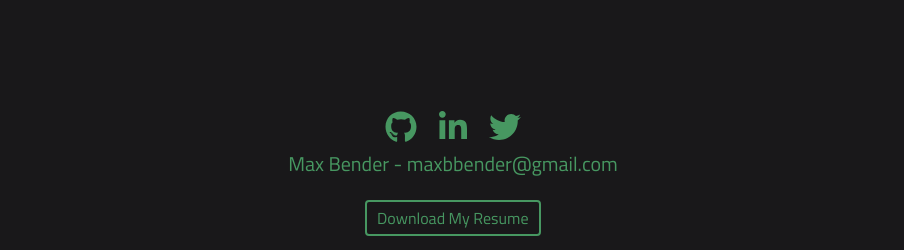
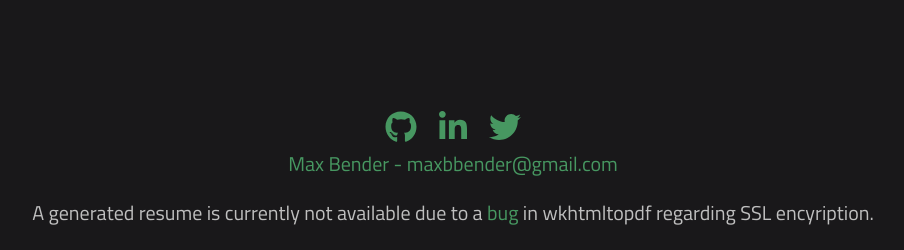
Before and after one commit to b3nd3r-dev/mb-resume, a Python web app: template app/templates/contact.html in a window 1280 px wide. Shown: the part 684-934 px from the top of the page, without its empty margins (187-1091 px from the left). After the commit the page ends 909 px from the top, so only its background shows below. Run offline with Jinja, Linux system fonts and the light colour scheme; the template is opened without the code that fills it, so the values that code supplies are empty; some libraries are stand-ins or nearby versions.

Commit message:
footer-noresume

```diff
--- a/app/templates/footer-base.html
+++ b/app/templates/footer-base.html
@@ -14,9 +14,11 @@
       <p class="subtitle has-text-link is-size-5 ">
         Max Bender - <a onclick="myFunction()">maxbbender@gmail.com</a>
       </p>
-      <a href="{{url_for('main.resume')}}" class="button is-link is-outlined hvr-outline-in">Download
+      <!-- <a href="{{url_for('main.resume')}}" class="button is-link is-outlined hvr-outline-in">Download
         My
-        Resume</a>
+        Resume
+      </a> -->
+      <div class="subtitle has-text-primary is-size-5 pb-3">A generated resume is currently not available due to a <a href="https://github.com/wkhtmltopdf/wkhtmltopdf/issues/4897" target="_blank">bug</a> in wkhtmltopdf regarding SSL encyription.</div>
     </div>
   </div>
 </footer>
```
